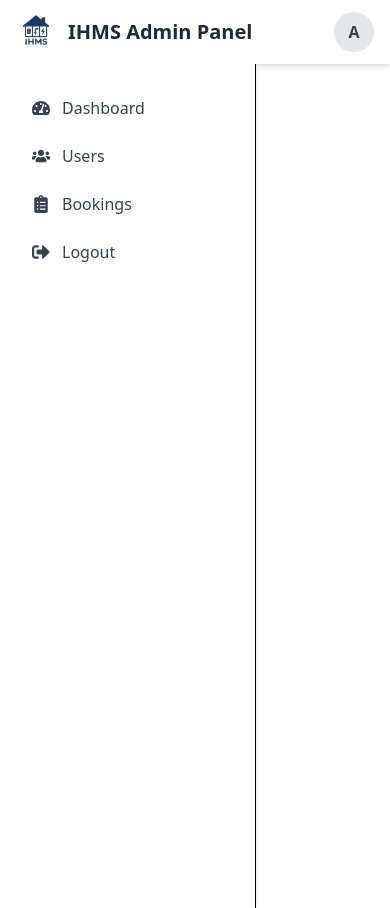
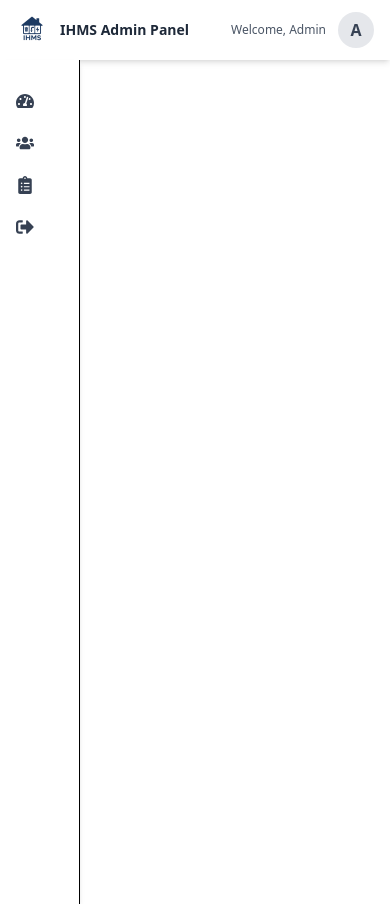
Before and after one commit to fayiz-123/IHMS_ADMINPANEL, a React (Vite) app: page / in a window 390 px wide. Built offline with nearby package versions, Linux system fonts and the light colour scheme.

Commit message:
make navbar and sidebar responsive for mobiles

```diff
--- a/index.html
+++ b/index.html
@@ -2,7 +2,7 @@
 <html lang="en">
   <head>
     <meta charset="UTF-8" />
-    <link rel="icon" type="image/svg+xml" href="/vite.svg" />
+    <link rel="icon" type="image/svg+xml" href="/images/IHMS.png" />
     <meta name="viewport" content="width=device-width, initial-scale=1.0" />
     <title>IHMS-AdminPanel</title>
   </head>
--- a/src/components/Navbar.jsx
+++ b/src/components/Navbar.jsx
@@ -5,14 +5,23 @@ const Navbar = () => {
     <nav className="bg-white shadow-md px-4 py-3 flex items-center justify-between w-full">
       {/* Left: Logo + Title */}
       <div className="flex items-center gap-3">
-        <img src="images/IHMS.png" alt="IHMS Logo" className="w-10 h-10 object-cover rounded-full" />
-        <span className="text-xl font-semibold text-gray-800">IHMS Admin Panel</span>
+        <img
+          src="images/IHMS.png"
+          alt="IHMS Logo"
+          className="w-8 h-8 sm:w-10 sm:h-10 object-cover rounded-full"
+        />
+        <span className="text-sm sm:text-xl font-semibold text-gray-800">
+          IHMS Admin Panel
+        </span>
       </div>
 
       {/* Right: Admin User Section */}
-      <div className="flex items-center gap-4">
-        <span className="text-sm text-gray-600 hidden sm:block">Welcome, Admin</span>
-        <div className="w-10 h-10 bg-gray-200 rounded-full flex items-center justify-center text-gray-700 font-bold">
+      <div className="flex items-center gap-3">
+        {/* Always visible, smaller text on mobile */}
+        <span className="text-xs sm:text-sm text-gray-600">
+          Welcome, Admin
+        </span>
+        <div className="w-9 h-9 sm:w-10 sm:h-10 bg-gray-200 rounded-full flex items-center justify-center text-gray-700 font-bold">
           A
         </div>
       </div>
--- a/src/components/Sidebar.jsx
+++ b/src/components/Sidebar.jsx
@@ -11,20 +11,27 @@ const Sidebar = () => {
   ];
 
   return (
-    <div className="h-screen w-64 bg-white shadow-md border-r flex flex-col">
-      <nav className="flex-1 px-4 py-6 space-y-2">
+    <div
+      className="
+        h-screen bg-white shadow-md border-r flex flex-col
+        w-20 sm:w-64
+        overflow-hidden
+        transition-width duration-300 ease-in-out
+      "
+    >
+      <nav className="flex-1 px-2 py-6 space-y-2">
         {menuItems.map((item, index) => (
           <NavLink
             key={index}
             to={item.path}
             className={({ isActive }) =>
-              `flex items-center gap-3 px-4 py-2 rounded-md text-gray-700 hover:bg-gray-100 ${
+              `flex items-center gap-3 px-2 py-2 rounded-md text-gray-700 hover:bg-gray-100 ${
                 isActive ? 'bg-gray-200 font-semibold' : ''
               }`
             }
           >
             {item.icon}
-            <span>{item.name}</span>
+            <span className="truncate hidden sm:inline">{item.name}</span>
           </NavLink>
         ))}
       </nav>
```
